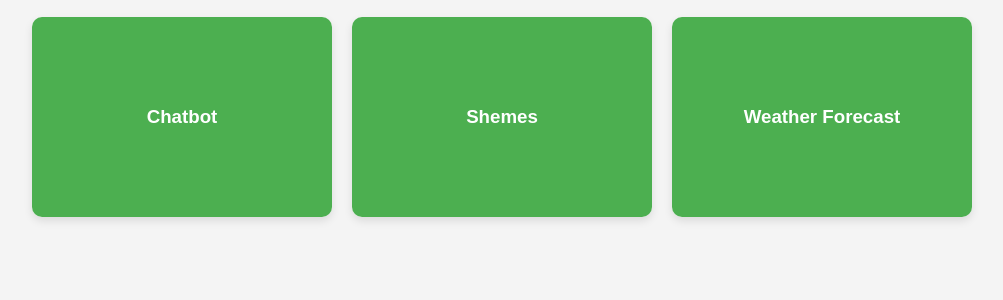
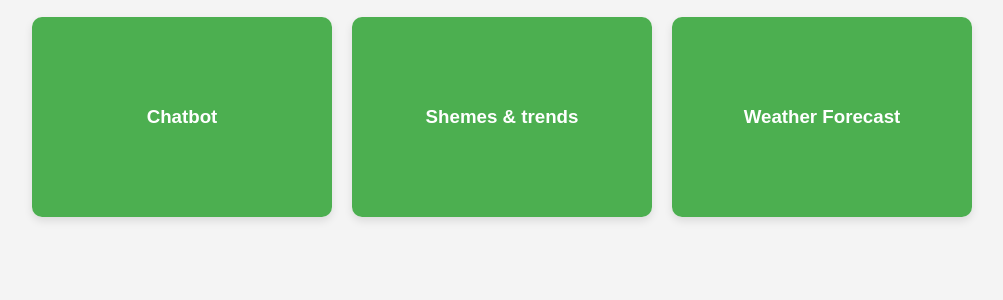
Before and after one commit to Priyanshu-byte-coder/gdg_solution_challenge_farmer, a Flask app: page /dashboard in a window 1280 px wide. Shown: the part 253-553 px from the top of the page, without its empty margins (138-1141 px from the left). Run offline with Flask 3, Linux system fonts and the light colour scheme; the visitor is signed in with stand-in values (Sample User, id 1).

Commit message:
changing flashcards

```diff
--- a/templates/dashboard.html
+++ b/templates/dashboard.html
@@ -23,10 +23,10 @@
         <div class="flashcard">
             <div class="flashcard-inner">
                 <div class="flashcard-front">
-                    <h3>Shemes</h3>
+                    <h3>Shemes & trends</h3>
                 </div>
                 <div class="flashcard-back">
-                    <p>Description for Feature 2. This could be another tool or service available on your platform.</p>
+                    <p>All available Government schemes ,market prices to keep up with markets </p>
                     <a href="#" class="btn">Learn More</a>
                 </div>
             </div>
```
